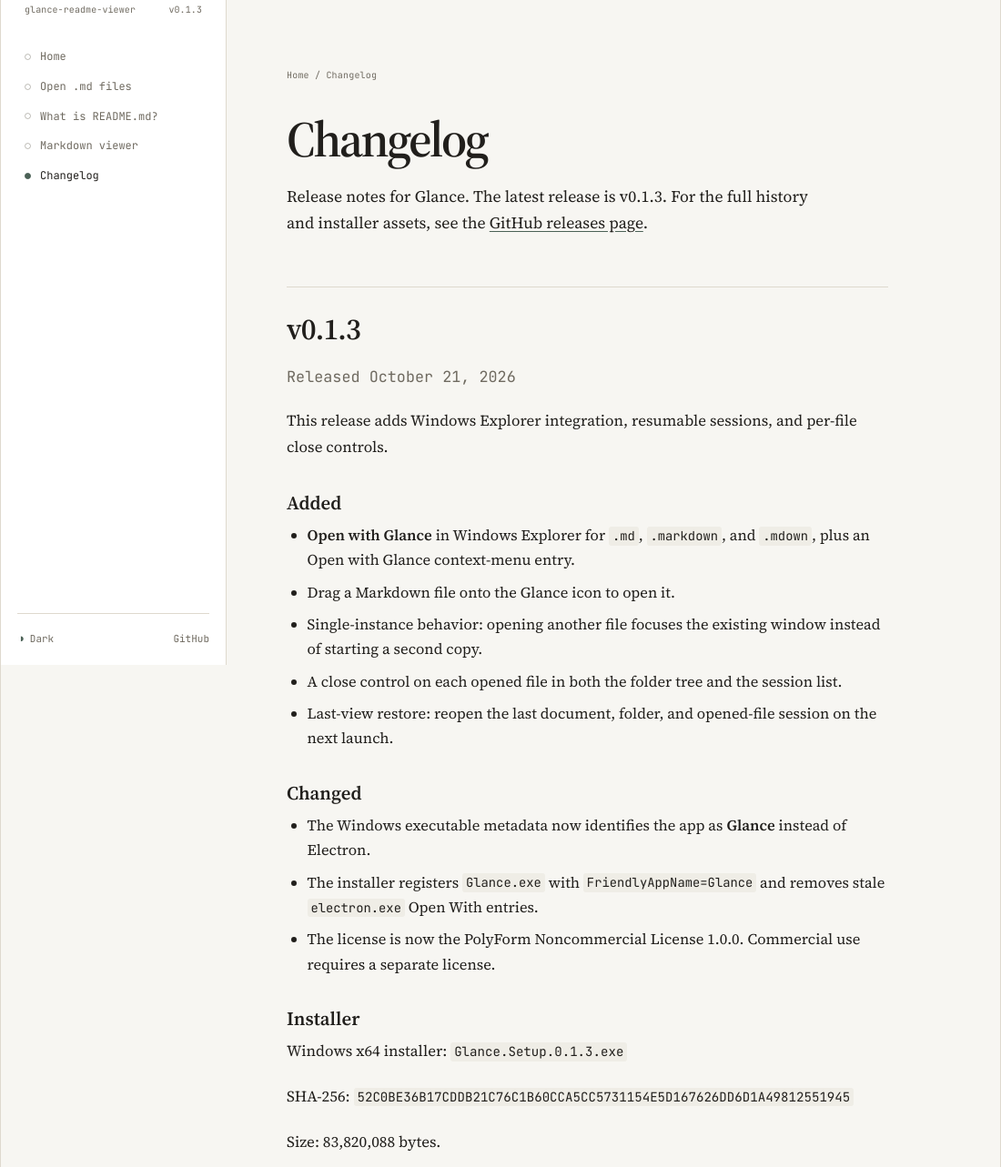
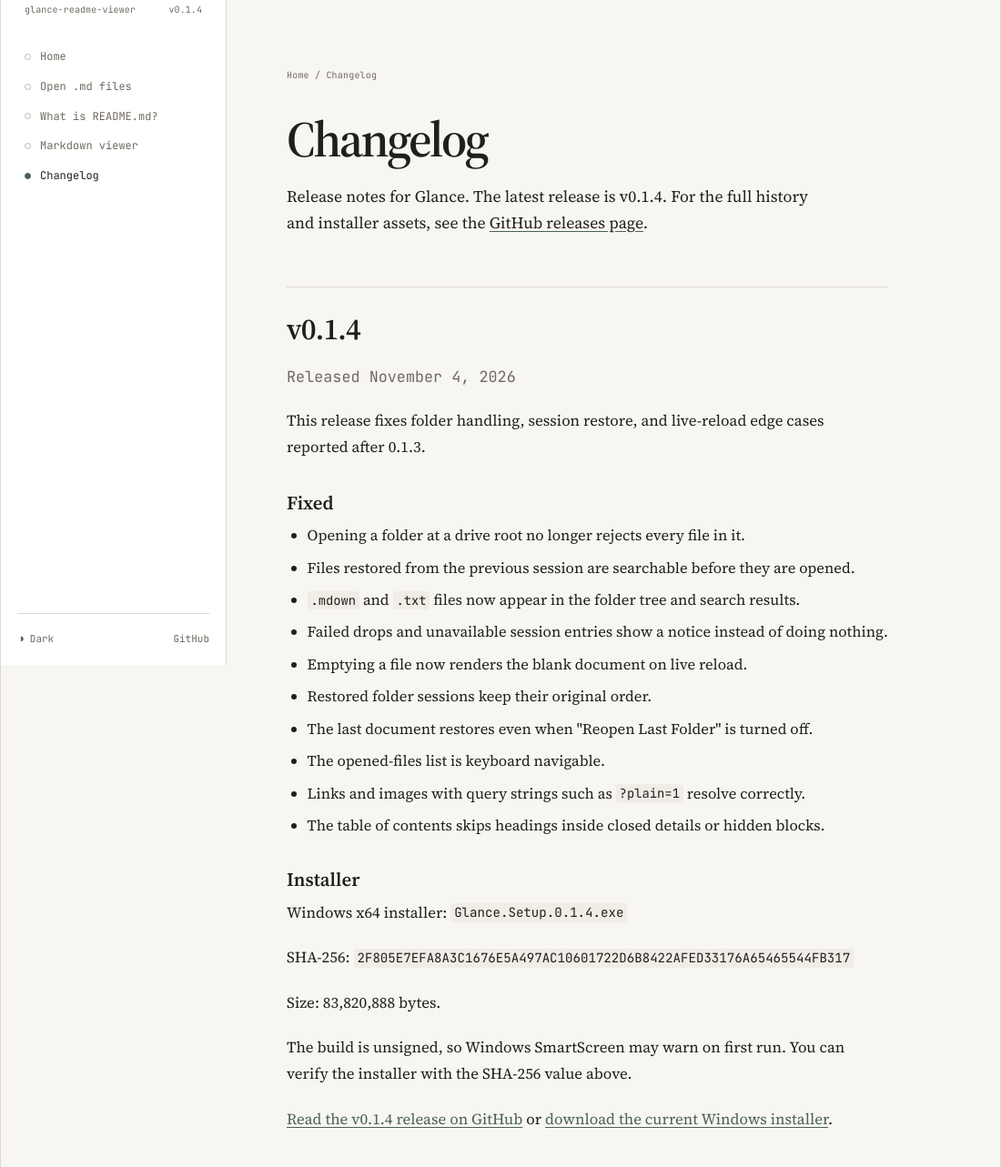
Before and after one commit to NiranjanS8/glance-readme-viewer, an Electron app: page docs/changelog/index.html in a window 1100 px wide. Shown: the part 69-1352 px from the top of the page at 91% size. Drawn offline with Linux system fonts and the light colour scheme.

Commit message:
Release 0.1.4
Folder, session restore, and live-reload fixes. Updates site version metadata, installer checksum, and changelog.

```diff
--- a/docs/app.js
+++ b/docs/app.js
@@ -5,14 +5,14 @@
   const REPO = 'NiranjanS8/glance-readme-viewer';
   const RELEASE = window.GLANCE_RELEASE || {};
   const FALLBACK_DOWNLOAD = {
-    version: RELEASE.version || 'v0.1.3',
+    version: RELEASE.version || 'v0.1.4',
     url:
       RELEASE.installerUrl ||
-      'https://github.com/NiranjanS8/glance-readme-viewer/releases/download/v0.1.3/Glance.Setup.0.1.3.exe',
-    size: RELEASE.size || 83820088,
+      'https://github.com/NiranjanS8/glance-readme-viewer/releases/download/v0.1.4/Glance.Setup.0.1.4.exe',
+    size: RELEASE.size || 83820888,
     checksum:
       RELEASE.checksum ||
-      '52C0BE36B17CDDB21C76C1B60CCA5CC5731154E5D167626DD6D1A49812551945',
+      '2F805E7EFA8A3C1676E5A497AC10601722D6B8422AFED33176A65465544FB317',
   };
 
   const root = document.documentElement;
--- a/docs/changelog/index.html
+++ b/docs/changelog/index.html
@@ -13,7 +13,7 @@
     <title>Glance Changelog</title>
     <meta
       name="description"
-      content="Release notes for Glance, a Markdown viewer for Windows. See what changed in v0.1.3, including Open with Glance and session restore."
+      content="Release notes for Glance, a Markdown viewer for Windows. See what changed in v0.1.4, including folder and session fixes."
     />
     <meta name="robots" content="index, follow" />
     <link rel="canonical" href="https://glance.niranjans.tech/changelog/" />
@@ -30,7 +30,7 @@
     <meta property="og:title" content="Glance Changelog" />
     <meta
       property="og:description"
-      content="Release notes for Glance, a Markdown viewer for Windows. See what changed in v0.1.3, including Open with Glance and session restore."
+      content="Release notes for Glance, a Markdown viewer for Windows. See what changed in v0.1.4, including folder and session fixes."
     />
     <meta property="og:image" content="https://glance.niranjans.tech/assets/og.png" />
     <meta property="og:image:width" content="1200" />
@@ -40,7 +40,7 @@
     <meta name="twitter:title" content="Glance Changelog" />
     <meta
       name="twitter:description"
-      content="Release notes for Glance, a Markdown viewer for Windows. See what changed in v0.1.3, including Open with Glance and session restore."
+      content="Release notes for Glance, a Markdown viewer for Windows. See what changed in v0.1.4, including folder and session fixes."
     />
     <meta name="twitter:image" content="https://glance.niranjans.tech/assets/og.png" />
     <meta name="twitter:image:alt" content="Glance, a Markdown and README viewer for Windows." />
@@ -94,7 +94,7 @@
 
         <div class="rail-note">
           <span>glance-readme-viewer</span>
-          <span class="rail-version" data-version>v0.1.3</span>
+          <span class="rail-version" data-version>v0.1.4</span>
         </div>
 
         <nav class="file-nav" aria-label="Site pages">
@@ -146,7 +146,7 @@
             <span class="document-dot" aria-hidden="true"></span>
             <span>changelog.md</span>
           </div>
-          <div class="document-meta">GLANCE / <span data-version>v0.1.3</span></div>
+          <div class="document-meta">GLANCE / <span data-version>v0.1.4</span></div>
         </div>
 
         <section class="section page-section">
@@ -157,13 +157,72 @@
           <header class="page-head">
             <h1>Changelog</h1>
             <p class="page-intro">
-              Release notes for Glance. The latest release is v0.1.3. For the full history and
+              Release notes for Glance. The latest release is v0.1.4. For the full history and
               installer assets, see the
               <a href="https://github.com/NiranjanS8/glance-readme-viewer/releases">GitHub releases page</a>.
             </p>
           </header>
 
           <div class="page-body">
+            <article class="release-entry">
+              <h2>v0.1.4</h2>
+              <p class="release-meta">
+                Released <time datetime="2026-11-04">November 4, 2026</time>
+              </p>
+              <p>
+                This release fixes folder handling, session restore, and live-reload edge cases
+                reported after 0.1.3.
+              </p>
+
+              <h3>Fixed</h3>
+              <ul>
+                <li>Opening a folder at a drive root no longer rejects every file in it.</li>
+                <li>
+                  Files restored from the previous session are searchable before they are opened.
+                </li>
+                <li>
+                  <code>.mdown</code> and <code>.txt</code> files now appear in the folder tree and
+                  search results.
+                </li>
+                <li>
+                  Failed drops and unavailable session entries show a notice instead of doing
+                  nothing.
+                </li>
+                <li>Emptying a file now renders the blank document on live reload.</li>
+                <li>Restored folder sessions keep their original order.</li>
+                <li>
+                  The last document restores even when "Reopen Last Folder" is turned off.
+                </li>
+                <li>The opened-files list is keyboard navigable.</li>
+                <li>
+                  Links and images with query strings such as <code>?plain=1</code> resolve
+                  correctly.
+                </li>
+                <li>
+                  The table of contents skips headings inside closed details or hidden blocks.
+                </li>
+              </ul>
+
+              <h3>Installer</h3>
+              <p>Windows x64 installer: <code>Glance.Setup.0.1.4.exe</code></p>
+              <p>
+                SHA-256:
+                <code>2F805E7EFA8A3C1676E5A497AC10601722D6B8422AFED33176A65465544FB317</code>
+              </p>
+              <p>Size: 83,820,888 bytes.</p>
+              <p>
+                The build is unsigned, so Windows SmartScreen may warn on first run. You can verify
+                the installer with the SHA-256 value above.
+              </p>
+              <p>
+                <a
+                  href="https://github.com/NiranjanS8/glance-readme-viewer/releases/tag/v0.1.4"
+                  >Read the v0.1.4 release on GitHub</a
+                >
+                or <a href="/#download">download the current Windows installer</a>.
+              </p>
+            </article>
+
             <article class="release-entry">
               <h2>v0.1.3</h2>
               <p class="release-meta">
--- a/docs/release.js
+++ b/docs/release.js
@@ -1,7 +1,7 @@
 window.GLANCE_RELEASE = Object.freeze({
-  version: 'v0.1.3',
-  size: 83820088,
+  version: 'v0.1.4',
+  size: 83820888,
   installerUrl:
-    'https://github.com/NiranjanS8/glance-readme-viewer/releases/download/v0.1.3/Glance.Setup.0.1.3.exe',
-  checksum: '52C0BE36B17CDDB21C76C1B60CCA5CC5731154E5D167626DD6D1A49812551945',
+    'https://github.com/NiranjanS8/glance-readme-viewer/releases/download/v0.1.4/Glance.Setup.0.1.4.exe',
+  checksum: '2F805E7EFA8A3C1676E5A497AC10601722D6B8422AFED33176A65465544FB317',
 });
--- a/package.json
+++ b/package.json
@@ -1,6 +1,6 @@
 {
   "name": "glance-readme-viewer",
-  "version": "0.1.3",
+  "version": "0.1.4",
   "description": "Glance — lightweight README viewer desktop app",
   "main": "main.js",
   "author": "NiranjanS8",
```
Also changed, not shown: docs/404.html (+2 -2 lines), docs/index.html (+8 -8 lines), docs/markdown-viewer-windows/index.html (+5 -5 lines), docs/open-md-files-on-windows/index.html (+2 -2 lines), docs/what-is-readme-md/index.html (+2 -2 lines), 1 other file.
